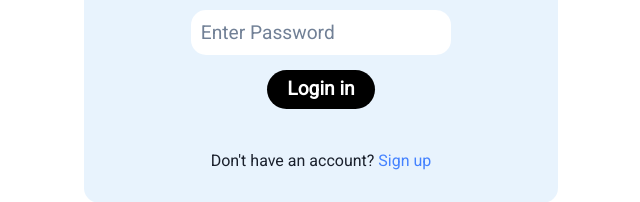
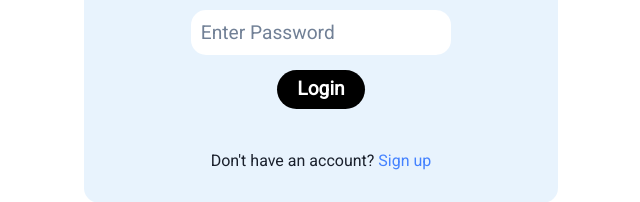
Before and after one commit to ydpatel0309/Twitter-miniClone, a React (Create React App) app in the folder client/: page / in a window 1280 px wide. Shown: the part 437-639 px from the top of the page, without its empty margins (319-959 px from the left). Built offline with nearby package versions, Linux system fonts and the light colour scheme.

Commit message:
error fixed

```diff
--- a/client/src/components/HomeBody.js
+++ b/client/src/components/HomeBody.js
@@ -124,7 +124,7 @@ function HomeBody() {
           ></input>
           <br></br>
           <button className="homeContainer-btn" type="submit">
-            Login in
+            Login
           </button>
         </form>
         <div className="homeContainer-signup">
--- a/client/src/components/SignupBody.js
+++ b/client/src/components/SignupBody.js
@@ -99,7 +99,7 @@ function SignupBody() {
           </button>
         </form>
         <div className="homeContainer-signup">
-          Already have an account? <Link to="/">Login in</Link>
+          Already have an account? <Link to="/">Login</Link>
         </div>
       </div>
     </div>
```
